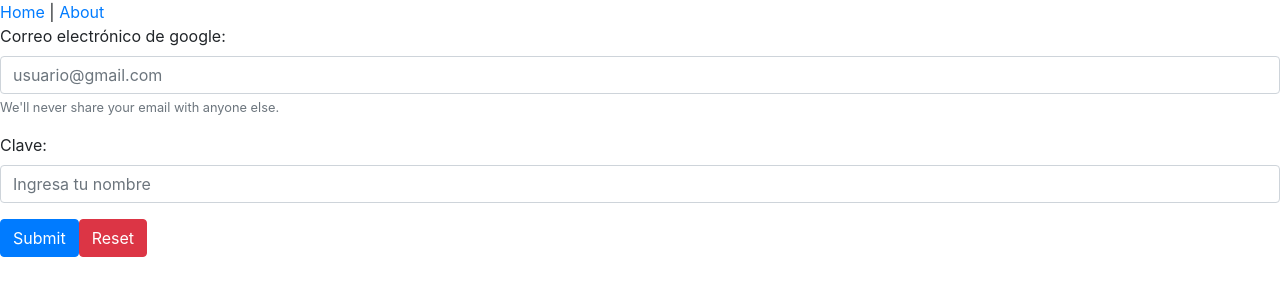
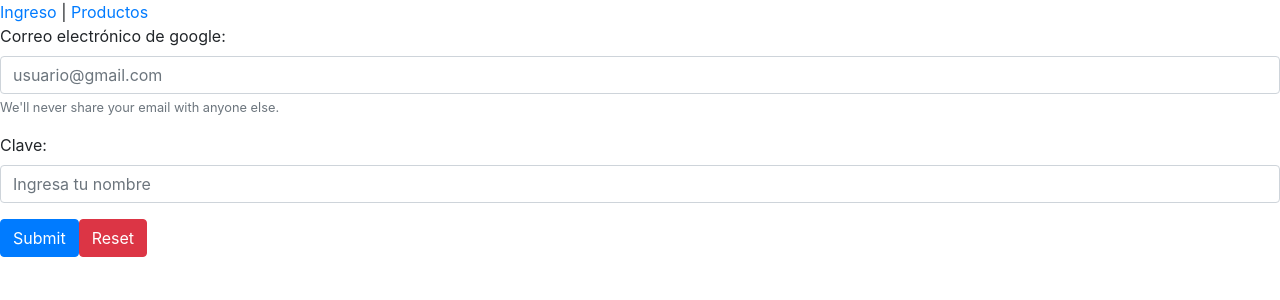
Before and after one commit to flowersflowing/DL_pruebadeploy, a Vue app: page / in a window 1280 px wide. Shown: the top 300 px of the page. Built offline with nearby package versions, Linux system fonts and the light colour scheme.

Commit message:
Agrego El-ui más vista productos y tabla en el componente lista

```diff
--- a/package.json
+++ b/package.json
@@ -11,6 +11,7 @@
     "bootstrap": "^4.5.3",
     "bootstrap-vue": "^2.21.1",
     "core-js": "^3.6.5",
+    "element-ui": "^2.14.1",
     "firebase": "^8.2.0",
     "jquery": "^3.5.1",
     "popper.js": "^1.16.1",
--- a/src/App.vue
+++ b/src/App.vue
@@ -1,8 +1,8 @@
 <template>
   <div id="app">
     <div id="nav">
-      <router-link to="/">Home</router-link> |
-      <router-link to="/about">About</router-link>
+      <router-link to="/">Ingreso</router-link> |
+      <router-link to="/productos">Productos</router-link>
     </div>
     <router-view/>
   </div>
--- /dev/null
+++ b/src/components/Lista.vue
@@ -0,0 +1,17 @@
+<template>
+    <div>
+        <h2>Lista de juguetes de la tienda</h2>
+        <b-button class="my-5" variant="danger">Agregar juguete</b-button>
+          <el-table :data="tableData" border style="width: 100%">
+            <el-table-column prop="date" label="Fecha" width="180"></el-table-column>
+            <el-table-column prop="name" label="Nombre" width="180"></el-table-column>
+            <el-table-column prop="address" label="Dirección"></el-table-column>
+        </el-table>
+    </div>
+</template>
+
+<script>
+export default {
+    name: 'Lista'
+}
+</script>
--- a/src/components/Login.vue
+++ b/src/components/Login.vue
@@ -36,6 +36,9 @@ export default {
         firebase.auth().signInWithPopup(provider)
         .then(resp => {
           console.log(resp);
+          this.$router.push('/productos');
+        }).catch(error => {
+          console.error(error.code);
         })
       }
     },
--- a/src/main.js
+++ b/src/main.js
@@ -1,15 +1,17 @@
 import Vue from 'vue';
 import App from './App.vue';
-import router from './router';
-import store from './store';
+import router from './router/router';
+import store from './store/store';
 import 'bootstrap/dist/css/bootstrap.css';
 import { BootstrapVue, IconsPlugin } from 'bootstrap-vue';
 import 'bootstrap-vue/dist/bootstrap-vue.css';
+import Element from 'element-ui';
 import firebase from 'firebase';
 import firebaseConfig from '../src/config/firebaseConfig';
 
 Vue.use(BootstrapVue);
 Vue.use(IconsPlugin);
+Vue.use(Element);
 Vue.config.productionTip = false;
 
 firebase.initializeApp(firebaseConfig);
--- a/src/router/index.js
+++ /dev/null
@@ -1,27 +0,0 @@
-import Vue from 'vue'
-import VueRouter from 'vue-router'
-import Home from '../views/Home.vue'
-
-Vue.use(VueRouter)
-
-const routes = [
-  {
-    path: '/',
-    name: 'Home',
-    component: Home
-  },
-  {
-    path: '/about',
-    name: 'About',
-    // route level code-splitting
-    // this generates a separate chunk (about.[hash].js) for this route
-    // which is lazy-loaded when the route is visited.
-    component: () => import(/* webpackChunkName: "about" */ '../views/About.vue')
-  }
-]
-
-const router = new VueRouter({
-  routes
-})
-
-export default router
--- /dev/null
+++ b/src/router/router.js
@@ -0,0 +1,25 @@
+import Vue from 'vue';
+import VueRouter from 'vue-router';
+import Home from '../views/Home.vue';
+
+Vue.use(VueRouter)
+
+const routes = [
+  {
+    path: '/',
+    name: 'Home',
+    component: Home
+  },
+  {
+    path: '/productos',
+    name: 'Productos',
+    component: () => import(/* webpackChunkName: "about" */ '../views/Productos.vue')
+    //debería hacerlo con guards
+  }
+]
+
+const router = new VueRouter({
+  routes
+})
+
+export default router
--- a/src/store/index.js
+++ /dev/null
@@ -1,15 +0,0 @@
-import Vue from 'vue'
-import Vuex from 'vuex'
-
-Vue.use(Vuex)
-
-export default new Vuex.Store({
-  state: {
-  },
-  mutations: {
-  },
-  actions: {
-  },
-  modules: {
-  }
-})
--- /dev/null
+++ b/src/store/store.js
@@ -0,0 +1,23 @@
+import Vue from 'vue';
+import Vuex from 'vuex';
+// import { db } from '../main';
+
+Vue.use(Vuex)
+
+export default new Vuex.Store({
+  state: {
+    juguetes: []
+  },
+  getters:{
+    mostrarJuguetes(state) {
+      return state.juguetes;
+    }
+  },
+  mutations: {
+    cambiarJuguetes(state, arreglo) {
+      state.juguetes = arreglo;
+    }
+  },
+  actions: {
+  }
+})
--- a/src/views/About.vue
+++ /dev/null
@@ -1,5 +0,0 @@
-<template>
-  <div class="about">
-    <h1>This is an about page</h1>
-  </div>
-</template>
--- /dev/null
+++ b/src/views/Productos.vue
@@ -0,0 +1,15 @@
+<template>
+  <div class="about">
+    <Lista />
+  </div>
+</template>
+
+<script>
+import Lista from '@/components/Lista.vue'
+export default {
+  name: 'Productos',
+  components: {
+    Lista
+  }
+}
+</script>
```
Also changed, not shown: 2 other files (tests, documents, lock files or other folders).
